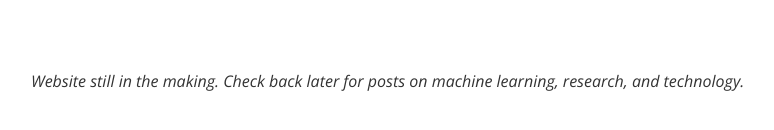
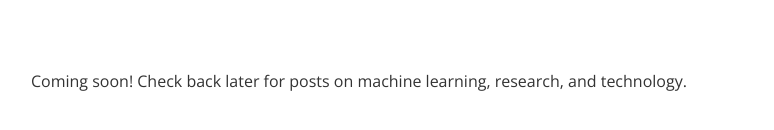
Before and after one commit to mark-znidar/mark-znidar.github.io, a plain HTML site: page blog.html in a window 1280 px wide. Shown: the part 146-276 px from the top of the page, without its empty margins (59-833 px from the left). Drawn offline with nearby package versions, Linux system fonts and the light colour scheme.

Commit message:
Final updates to website

```diff
--- a/blog.html
+++ b/blog.html
@@ -15,7 +15,7 @@
 <h3><a href="index.html">Mark Žnidar</a>'s thoughts</h3>
 
 <p>
-<i>Website still in the making. Check back later for posts on machine learning, research, and technology.</i>
+Coming soon! Check back later for posts on machine learning, research, and technology.
 </p>
 
 <br>
```
